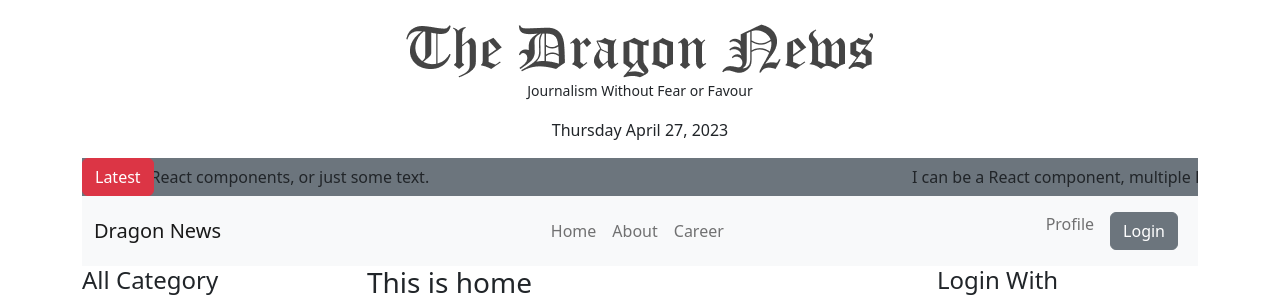
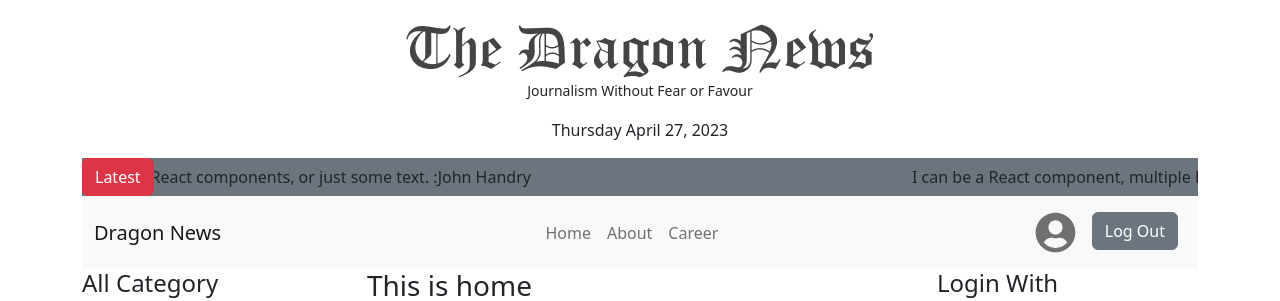
Before and after one commit to fxinfo24/dragon-news-client-react-bootstrap, a React (Vite) app: page / in a window 1280 px wide. Shown: the top 301 px of the page. Built offline with nearby package versions, Linux system fonts and the light colour scheme; no server answers.

Commit message:
Show Conditional Login, Log Out, and profile icon implemented.

```diff
--- a/src/ContextProvider/AuthProvider.jsx
+++ b/src/ContextProvider/AuthProvider.jsx
@@ -1,10 +1,30 @@
-import React from 'react';
+import React, { createContext } from 'react';
+import firebaseApp from '../Firebase/firebase.config';
+import { getAuth } from "firebase/auth";
 
-const AuthProvider = () => {
+
+// Step 1: Create a context and export it for using from anywhere
+export const AuthContext = createContext(null)
+
+// Step 4: Create an auth as Firebase documentation
+const Auth = getAuth(firebaseApp);
+
+
+// Step 2: Set 'children' object and use it inside AuthContext.Provider
+const AuthProvider = ({children}) => {
+
+// Step 5: Dummy Object for Auth Info for the time being
+const user = {displayName: 'John Handry'}
+    // Step 3: Create Auth context object for Provider values
+    const AuthInfo = {
+        user,
+    }
+
+
     return (
-        <div>
-
-        </div>
+        <AuthContext.Provider value = {AuthInfo}>
+            {children}
+        </AuthContext.Provider>
     );
 };
 
--- a/src/Pages/Shared/Header/Header.jsx
+++ b/src/Pages/Shared/Header/Header.jsx
@@ -1,10 +1,16 @@
-import React from "react";
+import React, { useContext } from "react";
 import logo from "../../../assets/logo.png";
 import moment from "moment";
 import { Button, Container, Nav, NavDropdown, Navbar } from "react-bootstrap";
 import Marquee from "react-fast-marquee";
+import { FaUserCircle } from "react-icons/fa";
+import { AuthContext } from "../../../ContextProvider/AuthProvider";
+import { Link } from "react-router-dom";
 
 const Header = () => {
+  // Access Context
+  const { user } = useContext(AuthContext);
+
   return (
     <Container className="mt-4">
       <div className="text-center">
@@ -21,7 +27,7 @@ const Header = () => {
         {/* Install Marquee from 'react-fast-marquee' */}
         <Marquee>
           I can be a React component, multiple React components, or just some
-          text.
+          text. : {user.displayName}
         </Marquee>
       </div>
       {/* Navbar from react-bootstrap */}
@@ -47,10 +53,20 @@ const Header = () => {
               </NavDropdown.Item>
             </NavDropdown> */}
               </Nav>
+
+
+                {/* Conditional: If user logged in, show profile */}
               <Nav>
-            <Nav.Link href="#profile">Profile</Nav.Link>
+                {user &&
+                  <Nav.Link href="#profile">
+                    <FaUserCircle style={{ fontSize: "41px" }}></FaUserCircle>
+                  </Nav.Link>
+                }
+
                 <Nav.Link eventKey={2} href="#login">
-            <Button variant="secondary">Login</Button>
+                {/* Conditional: If logged in; Show log Out and so */}
+                  {user ?<Button variant="secondary">Log Out</Button> :
+                  <Link to = '/login'><Button variant="secondary">Login</Button></Link>}
                 </Nav.Link>
               </Nav>
             </Navbar.Collapse>
--- a/src/main.jsx
+++ b/src/main.jsx
@@ -5,9 +5,12 @@ import './index.css'
 import 'bootstrap/dist/css/bootstrap.min.css';
 import { RouterProvider } from 'react-router-dom';
 import routerApp from './Routes/Routers.jsx';
+import AuthProvider from './ContextProvider/AuthProvider.jsx';
 
 ReactDOM.createRoot(document.getElementById('root')).render(
   <React.StrictMode>
+    <AuthProvider>
     <RouterProvider router = {routerApp}></RouterProvider>
+    </AuthProvider>
   </React.StrictMode>,
 )
```
Lines whose indentation alone changed are shown as unchanged.
